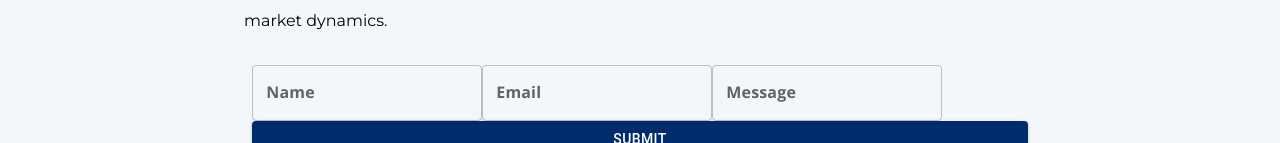
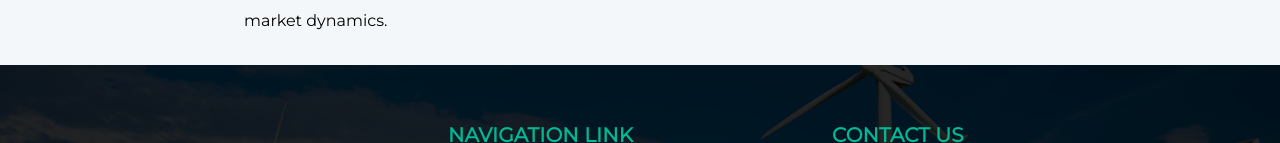
Before and after one commit to digikloud/Website, a React (Create React App) app: page / in a window 1280 px wide. Shown: the part 3936-4079 px from the top of the page. Built offline with nearby package versions, Linux system fonts and the light colour scheme.

Commit message:
solution page alignment

```diff
--- a/src/page/home/index.js
+++ b/src/page/home/index.js
@@ -51,7 +51,7 @@ function HomeIndex() {
       <Costsaving />
       <Digikloudplatform />
       {/* <ProtocolsHome /> */}
-      <ContactUs />
+      {/* <ContactUs /> */}
       <Footer />
     </div>
   );
```
